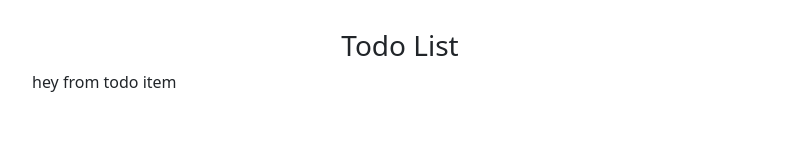
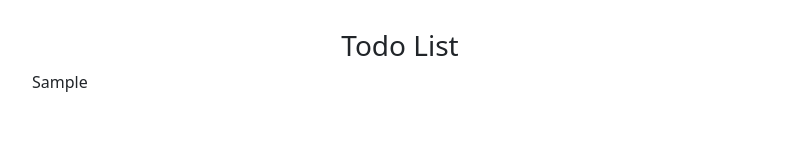
Before and after one commit to Mel1207/RJS---TodoList, a React (Create React App) app: page / in a window 1280 px wide. Both pictures are taken after typing "Sample" into the empty fields and a click on the button "Add item". Shown: the part 243-403 px from the top of the page, without its empty margins (240-1039 px from the left). Built offline with nearby package versions, Linux system fonts and the light colour scheme.

Commit message:
imported props title

```diff
--- a/src/components/TodoItem.js
+++ b/src/components/TodoItem.js
@@ -2,10 +2,10 @@
 
 export default class TodoItem extends Component {
     render() {
+        const {title, handleDelete, handleEdit} = this.props
+
         return (
-            <div>
-                hey from todo item
-            </div>
+            <div>{title}</div>
         )
     }
 }
```
